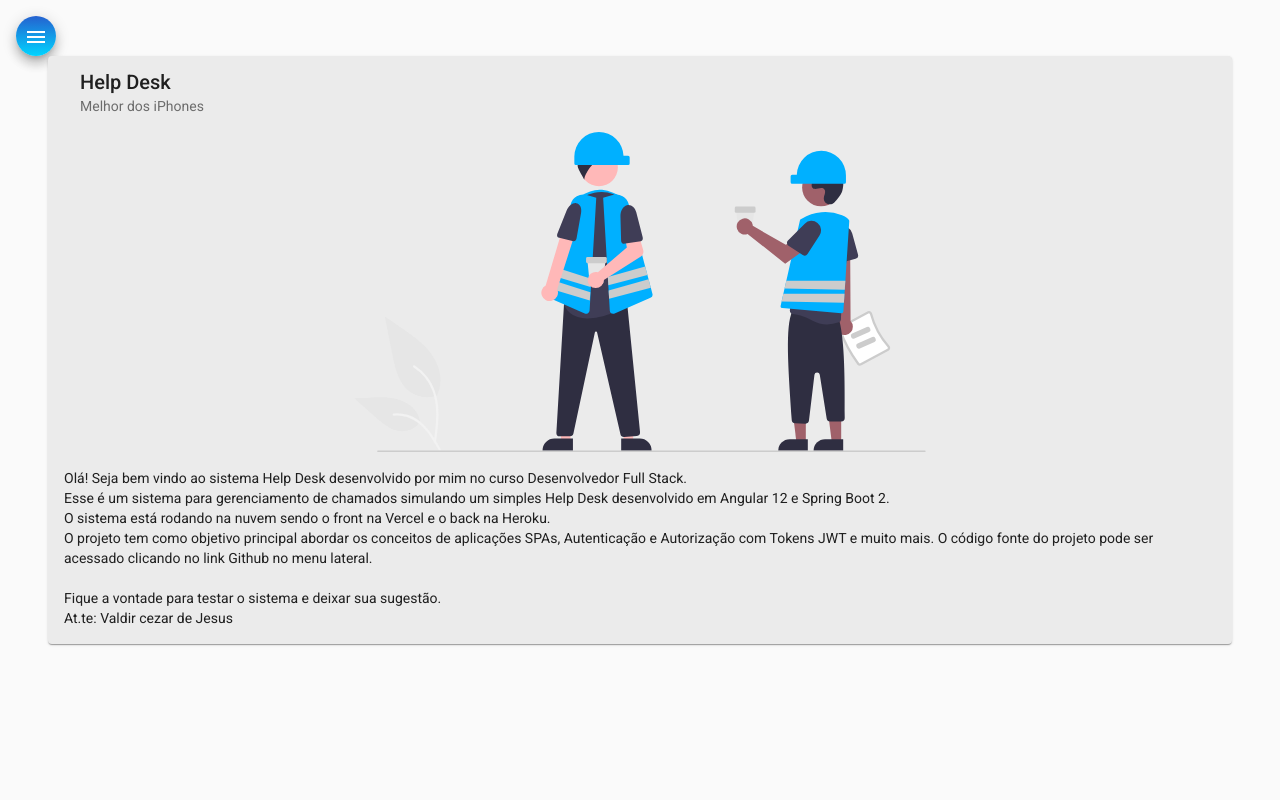
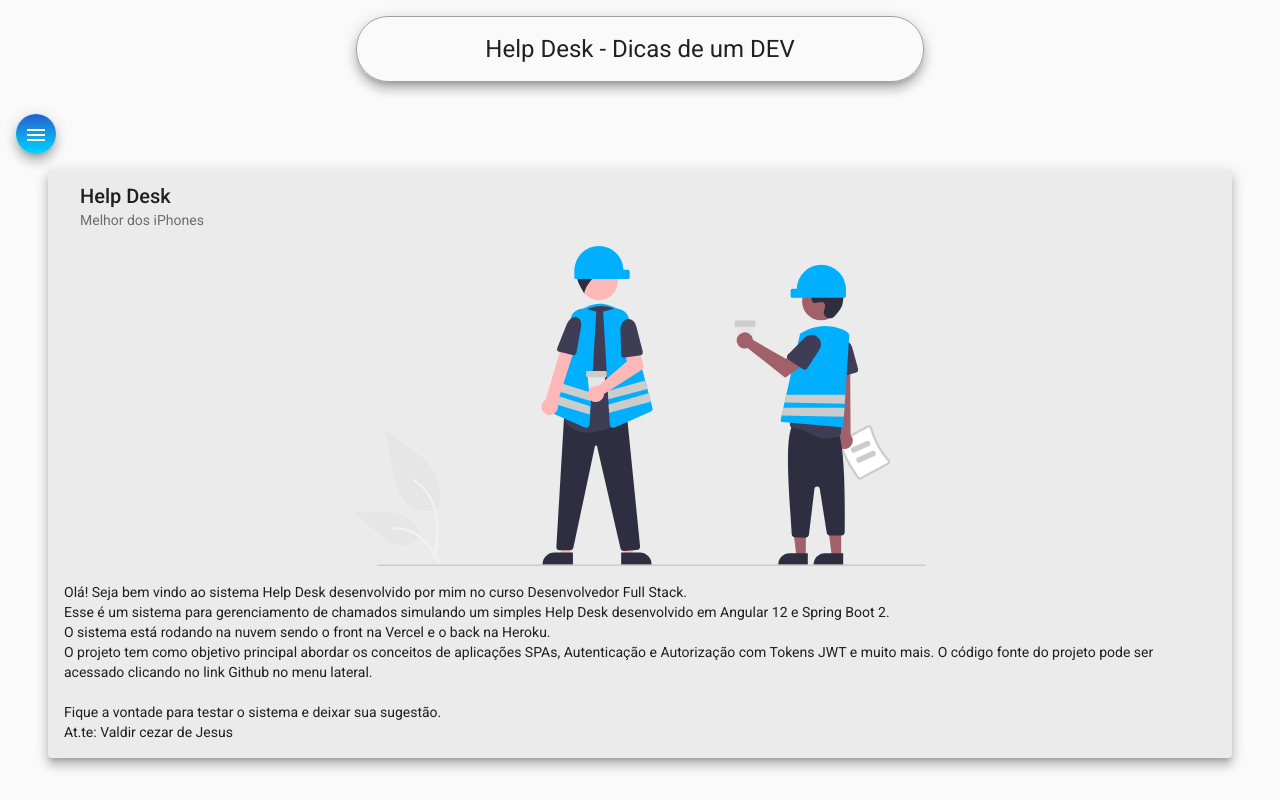
Before and after one commit to pieropan96-dev/helpdesk-frontend, an Angular app: page /home in a window 1280 px wide. Built offline with nearby package versions, Linux system fonts and the light colour scheme.

Commit message:
Criação do component header

```diff
--- a/src/app/app.module.ts
+++ b/src/app/app.module.ts
@@ -27,13 +27,15 @@
 // Componentes do projeto
 import { NavComponent } from './components/nav/nav.component';
 import { HomeComponent } from './components/home/home.component';
+import { HeaderComponent } from './components/header/header.component';
 
 
 @NgModule({
   declarations: [
     AppComponent,
     NavComponent,
-    HomeComponent
+    HomeComponent,
+    HeaderComponent
   ],
   imports: [
     BrowserModule,
--- /dev/null
+++ b/src/app/components/header/header.component.css
@@ -0,0 +1,12 @@
+.container {
+    display: flex;
+    align-items: center;
+    justify-content: center;
+}
+
+h1 {
+    margin-top: 1rem;
+    border: 1px solid rgb(161, 159, 159);
+    padding: 1rem 10%;
+    border-radius: 2rem;
+}
--- /dev/null
+++ b/src/app/components/header/header.component.html
@@ -0,0 +1,3 @@
+<div class="container">
+    <h1 class="mat-elevation-z8">Help Desk - Dicas de um DEV</h1>
+</div>
--- /dev/null
+++ b/src/app/components/header/header.component.ts
@@ -0,0 +1,15 @@
+import { Component, OnInit } from '@angular/core';
+
+@Component({
+  selector: 'app-header',
+  templateUrl: './header.component.html',
+  styleUrls: ['./header.component.css']
+})
+export class HeaderComponent implements OnInit {
+
+  constructor() { }
+
+  ngOnInit(): void {
+  }
+
+}
--- a/src/app/components/home/home.component.css
+++ b/src/app/components/home/home.component.css
@@ -1,6 +1,6 @@
 .card {
     width: 90%;
-    margin: auto;
+    margin: 1rem auto;
     background-color: rgb(235, 235, 235);
 }
 
--- a/src/app/components/home/home.component.html
+++ b/src/app/components/home/home.component.html
@@ -1,4 +1,4 @@
-<mat-card class="card">
+<mat-card class="card mat-elevation-z8">
     <mat-card-header>
       <mat-card-title>Help Desk</mat-card-title>
       <mat-card-subtitle>Melhor dos iPhones</mat-card-subtitle>
--- a/src/app/components/nav/nav.component.html
+++ b/src/app/components/nav/nav.component.html
@@ -26,6 +26,7 @@
     </mat-drawer>
 
     <div class="sidenav-content">
+        <app-header></app-header>
         <button class="menu mat-elevation-z8" (click)="drawer.toggle()" mat-icon-button>
            <mat-icon>menu</mat-icon>
         </button>
```
